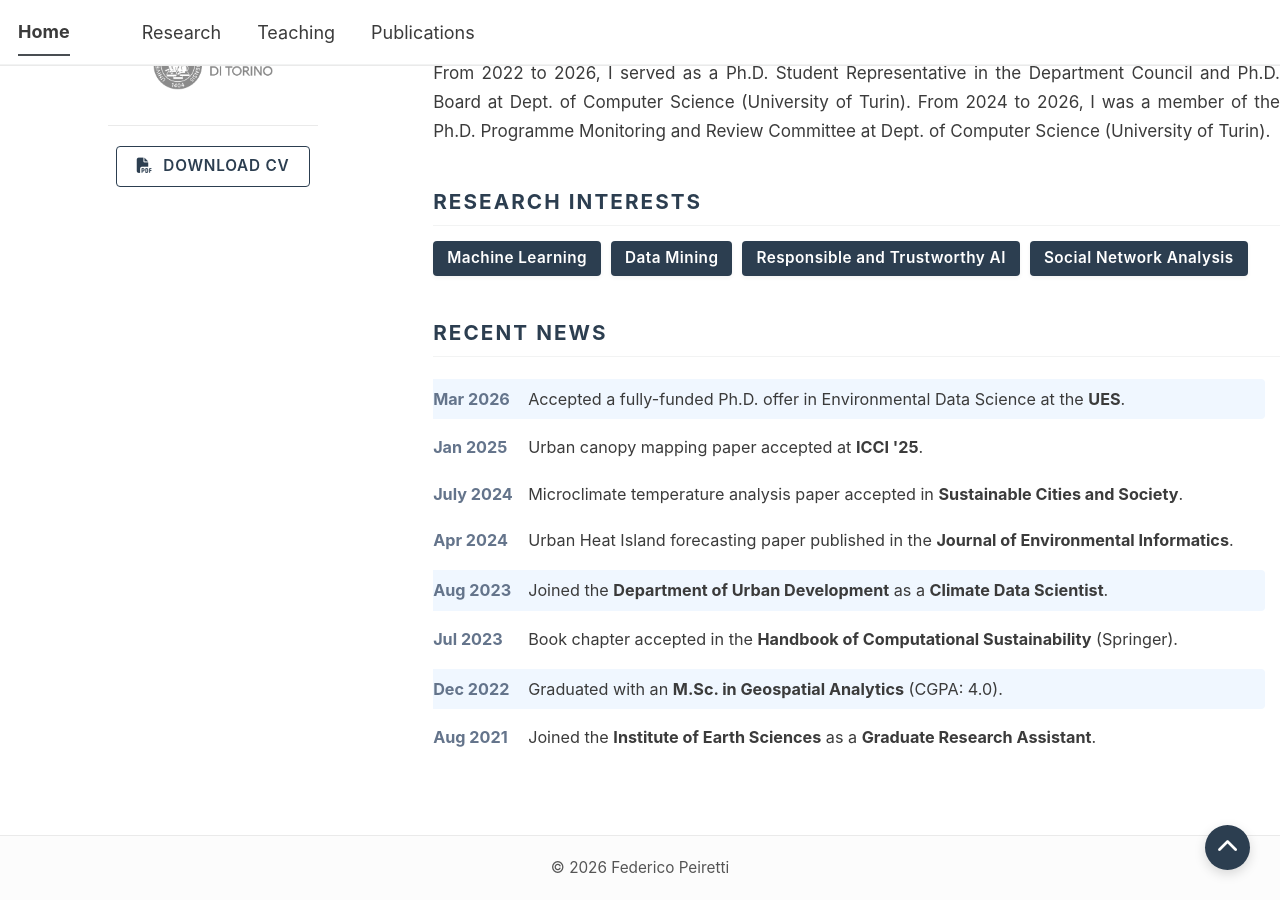
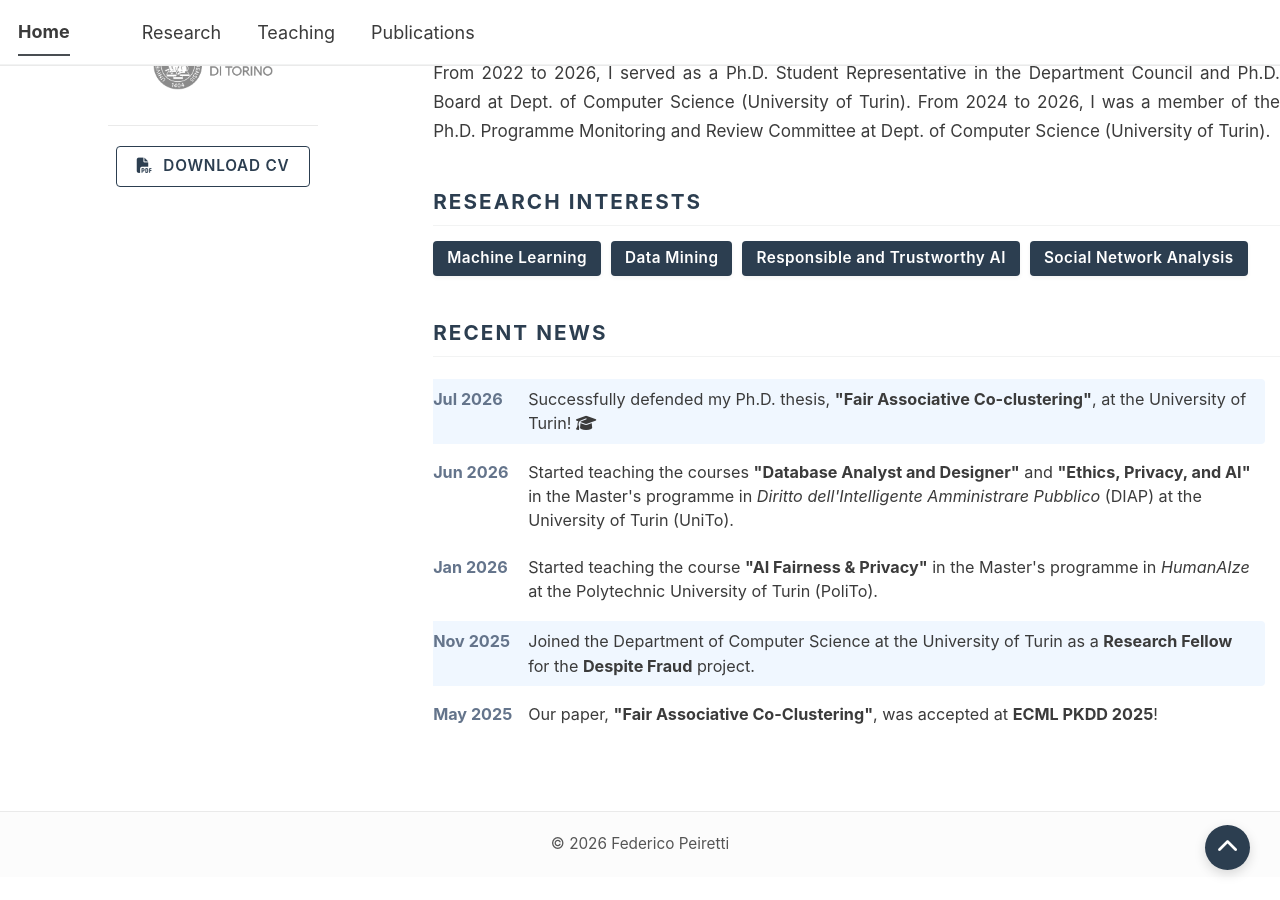
Before and after one commit to federicopeiretti/federicopeiretti.github.io, a Jekyll site: the page built from _pages/about.md, in a window 1280 px wide and 900 px high, scrolled down 521 px. Built offline with Jekyll 4.4.1, drawn with Linux system fonts in a browser that asks for light colours; a script bundle is joined from its source files by our own code; library files that are not in the unit come from our copies; after the commit the page ends 1398 px from its top, so only the background shows below that.

Commit message:
update recent news on about page

```diff
--- a/_pages/about.md
+++ b/_pages/about.md
@@ -220,43 +220,28 @@ redirect_from:
 <div class="news-scroll-container">
 
   <div class="timeline-item milestone">
-    <div class="timeline-date">Mar 2026</div>
-    <div class="timeline-content">Accepted a fully-funded Ph.D. offer in Environmental Data Science at the <strong>UES</strong>.</div>
+    <div class="timeline-date">Jul 2026</div>
+    <div class="timeline-content">Successfully defended my Ph.D. thesis, <strong>"Fair Associative Co-clustering"</strong>, at the University of Turin! <i class="fas fa-graduation-cap"></i></div>
   </div>
 
   <div class="timeline-item">
-    <div class="timeline-date">Jan 2025</div>
-    <div class="timeline-content">Urban canopy mapping paper accepted at <strong>ICCI '25</strong>.</div>
+    <div class="timeline-date">Jun 2026</div>
+    <div class="timeline-content">Started teaching the courses <strong>"Database Analyst and Designer"</strong> and <strong>"Ethics, Privacy, and AI"</strong> in the Master's programme in <em>Diritto dell'Intelligente Amministrare Pubblico</em> (DIAP) at the University of Turin (UniTo).</div>
   </div>
 
   <div class="timeline-item">
-    <div class="timeline-date">July 2024</div>
-    <div class="timeline-content">Microclimate temperature analysis paper accepted in <strong>Sustainable Cities and Society</strong>.</div>
+    <div class="timeline-date">Jan 2026</div>
+    <div class="timeline-content">Started teaching the course <strong>"AI Fairness & Privacy"</strong> in the Master's programme in <em>HumanAIze</em> at the Polytechnic University of Turin (PoliTo).</div>
+  </div>
+
+  <div class="timeline-item milestone">
+    <div class="timeline-date">Nov 2025</div>
+    <div class="timeline-content">Joined the Department of Computer Science at the University of Turin as a <strong>Research Fellow</strong> for the <strong>Despite Fraud</strong> project.</div>
   </div>
 
   <div class="timeline-item">
-    <div class="timeline-date">Apr 2024</div>
-    <div class="timeline-content">Urban Heat Island forecasting paper published in the <strong>Journal of Environmental Informatics</strong>.</div>
-  </div>
-
-  <div class="timeline-item milestone">
-    <div class="timeline-date">Aug 2023</div>
-    <div class="timeline-content">Joined the <strong>Department of Urban Development</strong> as a <strong>Climate Data Scientist</strong>.</div>
-  </div>
-
-  <div class="timeline-item">
-    <div class="timeline-date">Jul 2023</div>
-    <div class="timeline-content">Book chapter accepted in the <strong>Handbook of Computational Sustainability</strong> (Springer).</div>
-  </div>
-
-  <div class="timeline-item milestone">
-    <div class="timeline-date">Dec 2022</div>
-    <div class="timeline-content">Graduated with an <strong>M.Sc. in Geospatial Analytics</strong> (CGPA: 4.0).</div>
-  </div>
-
-  <div class="timeline-item">
-    <div class="timeline-date">Aug 2021</div>
-    <div class="timeline-content">Joined the <strong>Institute of Earth Sciences</strong> as a <strong>Graduate Research Assistant</strong>.</div>
+    <div class="timeline-date">May 2025</div>
+    <div class="timeline-content">Our paper, <strong>"Fair Associative Co-Clustering"</strong>, was accepted at <strong>ECML PKDD 2025</strong>!</div>
   </div>
 
 </div>
```
